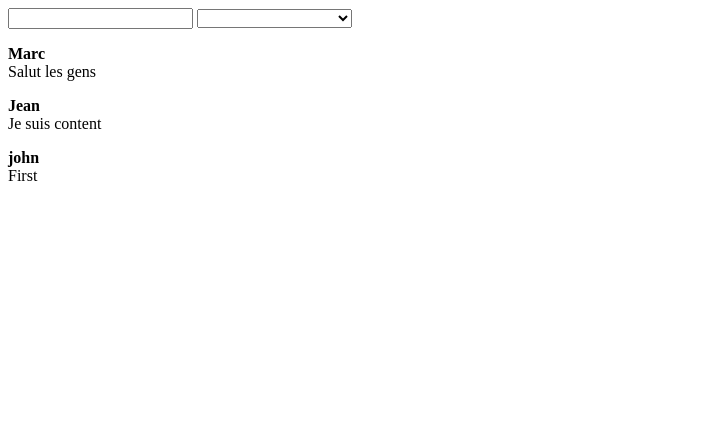
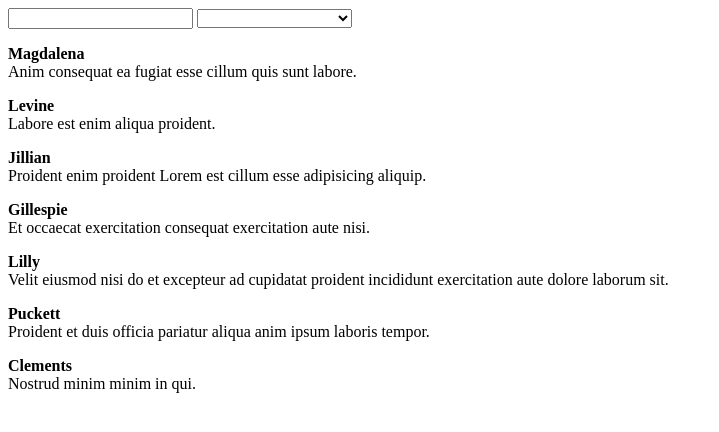
Before and after one commit to Mohamedecorot/exo_angularjs, a plain HTML site: page index.html in a window 1280 px wide. Shown: the whole page, without its empty margins (0-719 px from the left). Drawn offline with nearby package versions, Linux system fonts and the light colour scheme.

Commit message:
les controllers et le scope

```diff
--- a/index.html
+++ b/index.html
@@ -5,27 +5,76 @@
     <meta name="viewport" content="width=device-width, initial-scale=1.0">
     <title>Document</title>
 </head>
-<body ng-app>
-    <input type="text" ng-model="query"/>
-    <select ng-model="order">
-        <option value="username">Organiser par nom</option>
-        <option value="content">Organiser par contenu</option>
-    </select>
+<body ng-app  = "myApp" >
+    <div ng-controller = "CommentsCtrl">
 
-    <div ng-init="users=[{username:'Marc', content: 'Salut les gens'},
-                         {username:'Jean', content: 'Je suis content'},
-                         {username:'john', content: 'First'}
-    ]">
-        <div ng-repeat="user in users | filter: {content: query} | orderBy: order">
-            <p>
-                <strong>{{user.username}}</strong><br>
-                {{user.content}}
-            </p>
+        <input type="text" ng-model = "query">
+        <select ng-model="order">
+        <option value = "username"> Organiser par nom</option>
+        <option value = "content">Organiser par contenu</option>
+        </select>
+
+        <div ng-repeat ="comment in comments |
+        filter: {content:query} | orderBy: order">
+        <p>
+        <strong>{{comment.username}}</strong><br>
+        {{comment.content}}
+        </p>
         </div>
     </div>
 
-    {{ task }}
+    <script src = "https://ajax.googleapis.com/ajax/libs/angularjs/1.6.7/angular.min.js"></script>
 
-    <script src="https://cdnjs.cloudflare.com/ajax/libs/angular.js/1.8.1/angular.min.js"></script>
-</body>
+    <script>
+     var app = angular.module("myApp", []);
+     app.controller("CommentsCtrl", function($scope){
+      console.log($scope);
+      $scope.comments = [
+         {
+           "username": "Magdalena",
+           "city": "Catherine",
+           "email": "magdalenareese@aquacine.com",
+           "content": "Anim consequat ea fugiat esse cillum quis sunt labore."
+         },
+         {
+           "username": "Levine",
+           "city": "Rosburg",
+           "email": "levinereese@aquacine.com",
+           "content": "Labore est enim aliqua proident."
+         },
+         {
+           "username": "Jillian",
+           "city": "Westwood",
+           "email": "jillianreese@aquacine.com",
+           "content": "Proident enim proident Lorem est cillum esse adipisicing aliquip."
+         },
+         {
+           "username": "Gillespie",
+           "city": "Basye",
+           "email": "gillespiereese@aquacine.com",
+           "content": "Et occaecat exercitation consequat exercitation aute nisi."
+         },
+         {
+           "username": "Lilly",
+           "city": "Caroline",
+           "email": "lillyreese@aquacine.com",
+           "content": "Velit eiusmod nisi do et excepteur ad cupidatat proident incididunt exercitation aute dolore laborum sit."
+         },
+         {
+           "username": "Puckett",
+           "city": "Trail",
+           "email": "puckettreese@aquacine.com",
+           "content": "Proident et duis officia pariatur aliqua anim ipsum laboris tempor."
+         },
+         {
+           "username": "Clements",
+           "city": "Muir",
+           "email": "clementsreese@aquacine.com",
+           "content": "Nostrud minim minim in qui."
+         }
+      ];
+     });
+    </script>
+
+   </body>
 </html>
```
